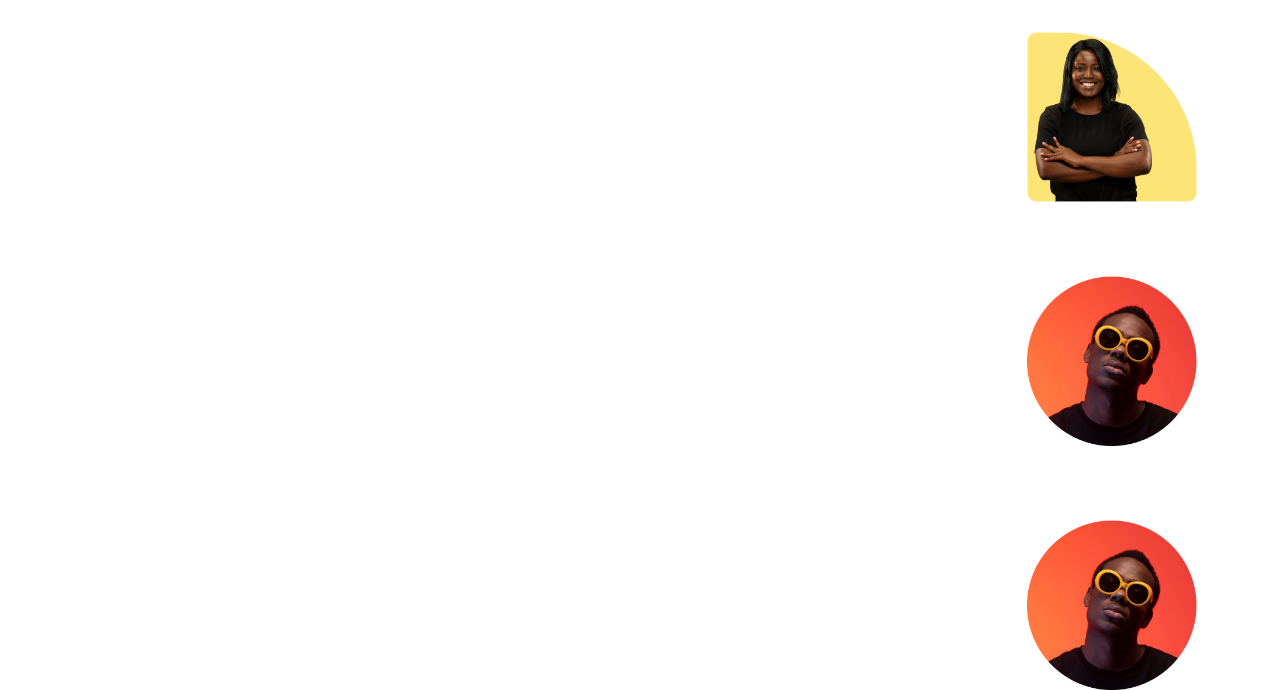
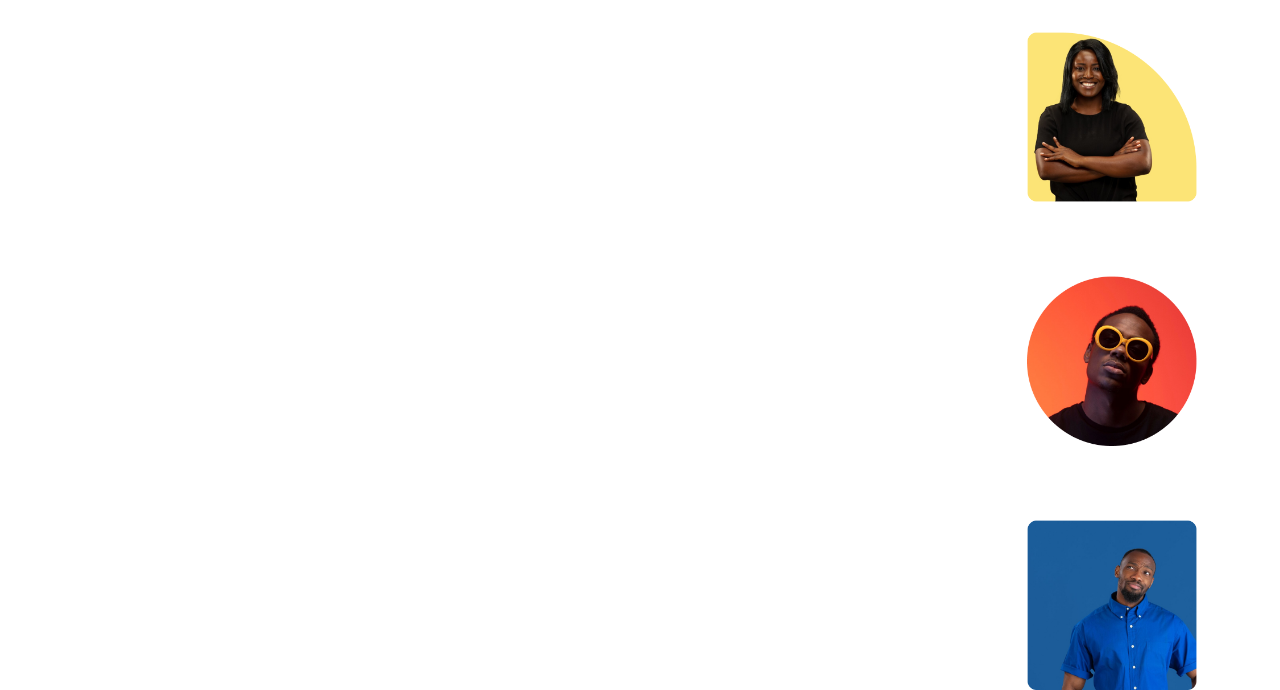
Before and after one commit to snehathottathan/Figma-ui-transformation-, a plain HTML site: page index.html in a window 1280 px wide. Shown: the part 734-1424 px from the top of the page. Drawn offline with nearby package versions, Linux system fonts and the light colour scheme; a web font is replaced by a local one.

Commit message:
ui-developmet

```diff
--- a/index.html
+++ b/index.html
@@ -130,7 +130,7 @@
 
             <img class="perosn-img" src="./assets/images/5.png" />
 
-            <img class="perosn-img" src="./assets/images/5.png" />
+            <img class="perosn-img" src="./assets/images/6.png" />
         </div>
 
     </div>
```
